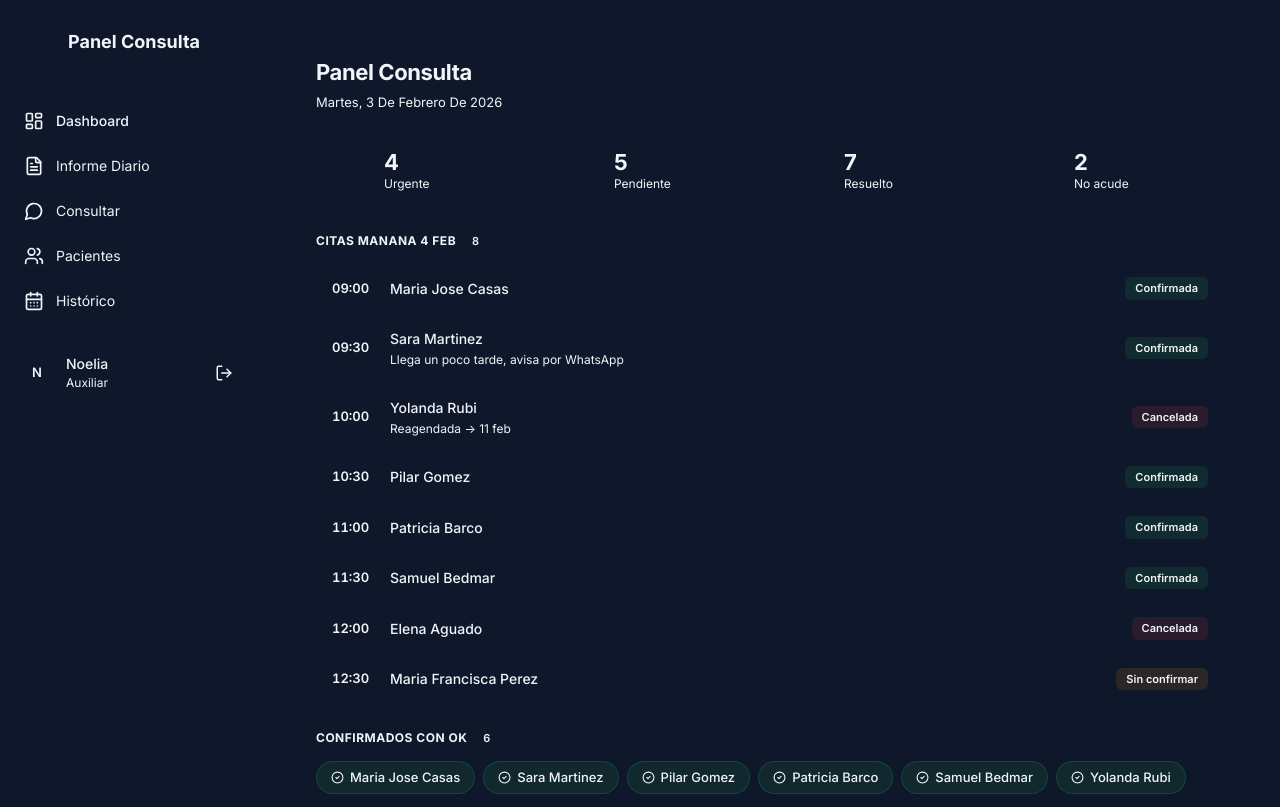
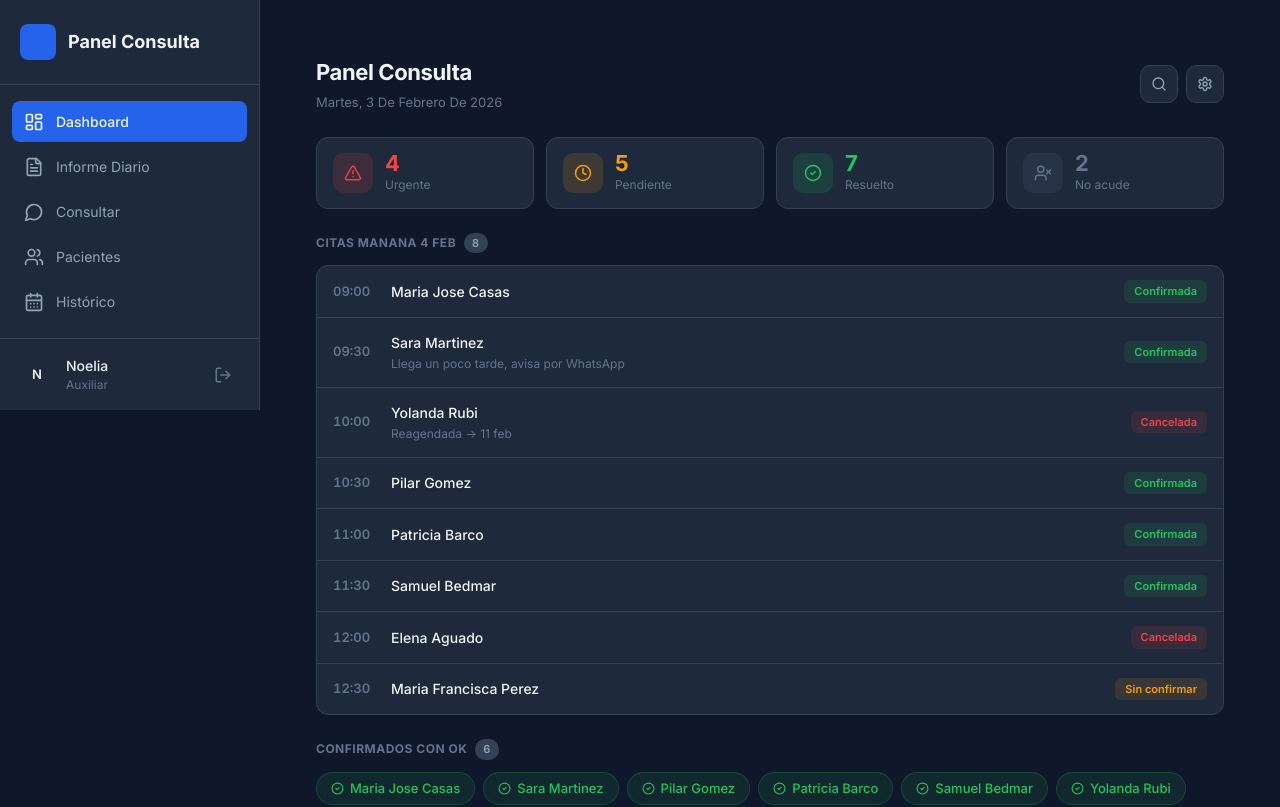
Before and after one commit to semaes111/whatsapp-clinic-dashboard, a Next.js app: page / in a window 1280 px wide. Shown: the top 807 px of the page. Built offline with nearby package versions, Linux system fonts and the light colour scheme.

Commit message:
fix: tailwind v3 compat, move deps, relative imports, postcss config

```diff
--- a/postcss.config.mjs
+++ b/postcss.config.mjs
@@ -1,7 +1,8 @@
 /** @type {import('postcss-load-config').Config} */
 const config = {
   plugins: {
-    "@tailwindcss/postcss": {},
+    tailwindcss: {},
+    autoprefixer: {},
   },
 };
 
--- a/src/app/(dashboard)/layout.tsx
+++ b/src/app/(dashboard)/layout.tsx
@@ -1,4 +1,4 @@
-import { Sidebar } from "@/components/layout/sidebar";
+import { Sidebar } from "../../components/layout/sidebar";
 
 export default function DashboardLayout({
   children,
--- a/src/app/api/auth/login/route.ts
+++ b/src/app/api/auth/login/route.ts
@@ -1,5 +1,5 @@
 import { NextRequest, NextResponse } from "next/server";
-import { signToken, AUTH_COOKIE_NAME } from "@/lib/auth";
+import { signToken, AUTH_COOKIE_NAME } from "../../../../lib/auth";
 
 export async function POST(request: NextRequest) {
   try {
--- a/src/app/api/auth/logout/route.ts
+++ b/src/app/api/auth/logout/route.ts
@@ -1,5 +1,5 @@
 import { NextResponse } from "next/server";
-import { AUTH_COOKIE_NAME } from "@/lib/auth";
+import { AUTH_COOKIE_NAME } from "../../../../lib/auth";
 
 export async function POST() {
   try {
--- a/src/app/api/auth/verify/route.ts
+++ b/src/app/api/auth/verify/route.ts
@@ -1,5 +1,5 @@
 import { NextRequest, NextResponse } from "next/server";
-import { verifyToken, AUTH_COOKIE_NAME } from "@/lib/auth";
+import { verifyToken, AUTH_COOKIE_NAME } from "../../../../lib/auth";
 
 export async function GET(request: NextRequest) {
   try {
--- a/src/app/dashboard/layout.tsx
+++ b/src/app/dashboard/layout.tsx
@@ -1,4 +1,4 @@
-import { Sidebar } from "@/components/layout/sidebar";
+import { Sidebar } from "../../components/layout/sidebar";
 
 export default function DashboardLayout({
   children,
--- a/src/app/globals.css
+++ b/src/app/globals.css
@@ -1,38 +1,32 @@
-@import "tailwindcss";
+@tailwind base;
+@tailwind components;
+@tailwind utilities;
 
 /* ============================================
    WhatsApp Clinic Dashboard — Design Tokens
    ============================================ */
 
-@theme {
-  /* Background colors */
-  --color-bg-page: #0F172A;
-  --color-bg-card: #1E293B;
-  --color-bg-surface: #334155;
-  --color-bg-sidebar: #0B1120;
-
-  /* Text colors */
-  --color-text-primary: #F1F5F9;
-  --color-text-secondary: #94A3B8;
-  --color-text-muted: #64748B;
-
-  /* Accent & Status */
-  --color-accent: #2563EB;
-  --color-accent-hover: #1D4ED8;
-  --color-danger: #EF4444;
-  --color-warning: #F59E0B;
-  --color-success: #22C55E;
-  --color-no-show: #374151;
-
-  /* Border */
-  --color-border: #334155;
-  --color-border-light: #1E293B;
+:root {
+  --bg-page: #0F172A;
+  --bg-card: #1E293B;
+  --bg-surface: #334155;
+  --bg-sidebar: #0B1120;
+  --text-primary: #F1F5F9;
+  --text-secondary: #94A3B8;
+  --text-muted: #64748B;
+  --accent: #2563EB;
+  --accent-hover: #1D4ED8;
+  --danger: #EF4444;
+  --warning: #F59E0B;
+  --success: #22C55E;
+  --no-show: #374151;
+  --border: #334155;
+  --border-light: #1E293B;
 }
 
-/* Base styles */
 body {
-  background-color: var(--color-bg-page);
-  color: var(--color-text-primary);
+  background-color: var(--bg-page);
+  color: var(--text-primary);
   font-family: "Inter", system-ui, -apple-system, sans-serif;
 }
 
@@ -42,12 +36,12 @@ body {
   height: 6px;
 }
 ::-webkit-scrollbar-track {
-  background: var(--color-bg-page);
+  background: var(--bg-page);
 }
 ::-webkit-scrollbar-thumb {
-  background: var(--color-bg-surface);
+  background: var(--bg-surface);
   border-radius: 3px;
 }
 ::-webkit-scrollbar-thumb:hover {
-  background: var(--color-text-muted);
+  background: var(--text-muted);
 }
--- /dev/null
+++ b/tailwind.config.js
@@ -0,0 +1,31 @@
+/** @type {import('tailwindcss').Config} */
+module.exports = {
+  content: [
+    "./src/**/*.{js,ts,jsx,tsx,mdx}",
+  ],
+  theme: {
+    extend: {
+      colors: {
+        'bg-page': '#0F172A',
+        'bg-card': '#1E293B',
+        'bg-surface': '#334155',
+        'bg-sidebar': '#0B1120',
+        'text-primary': '#F1F5F9',
+        'text-secondary': '#94A3B8',
+        'text-muted': '#64748B',
+        'accent': '#2563EB',
+        'accent-hover': '#1D4ED8',
+        'danger': '#EF4444',
+        'warning': '#F59E0B',
+        'success': '#22C55E',
+        'no-show': '#374151',
+        'border': '#334155',
+        'border-light': '#1E293B',
+      },
+      fontFamily: {
+        sans: ['Inter', 'system-ui', '-apple-system', 'sans-serif'],
+      },
+    },
+  },
+  plugins: [],
+};
```
Also changed, not shown: package.json (+5 -4 lines), 1 other file (tests, documents, lock files or other folders).
